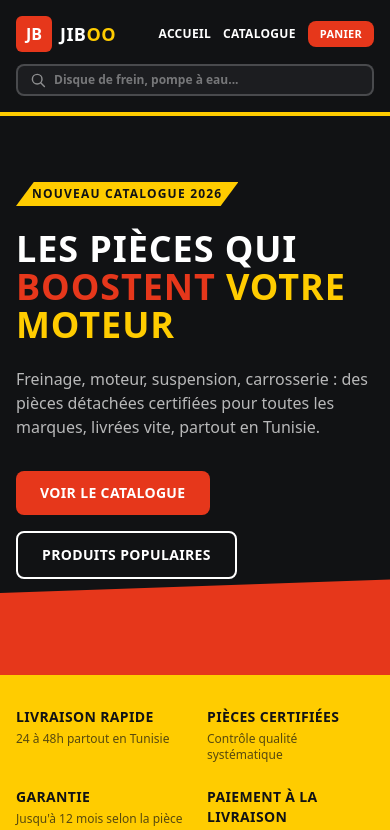
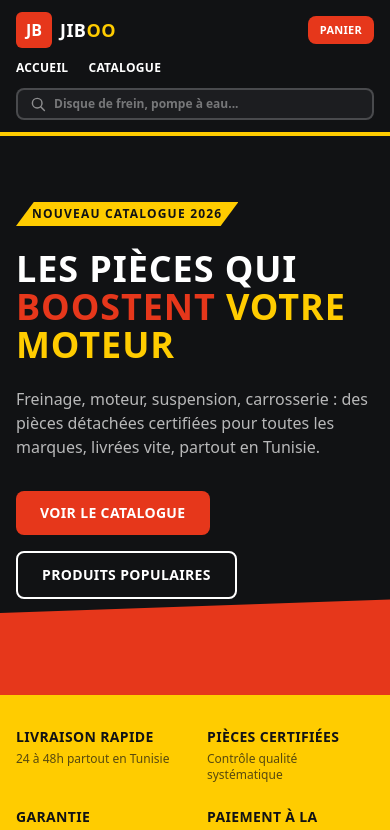
Before and after one commit to Aminechamam/Jiboo, a Next.js app: page / in a window 390 px wide. Shown: the top 830 px of the page. Built offline with nearby package versions, Linux system fonts and the light colour scheme; no server answers; the database is empty.

Commit message:
Fix header mobile: barre du haut fixe (logo + panier), liens et recherche sur leurs propres lignes pour eviter le retour a la ligne sur Android

```diff
--- a/components/Header.tsx
+++ b/components/Header.tsx
@@ -6,8 +6,36 @@ import { useState, type FormEvent } from "react";
 import { useCart } from "./CartContext";
 import { CartDrawer } from "./CartDrawer";
 
+function CartButton() {
+  const { itemCount, toggleCart } = useCart();
+  return (
+    <button
+      type="button"
+      onClick={toggleCart}
+      aria-haspopup="dialog"
+      className="relative flex-none rounded-lg bg-tn-red px-3 py-1.5 text-[11px] font-black uppercase tracking-wide text-tn-white transition-all duration-200 hover:scale-105 hover:bg-tn-amber hover:text-tn-black sm:px-4 sm:py-2 sm:text-xs"
+    >
+      <span className="sm:hidden">Panier</span>
+      <span className="hidden sm:inline">Mon panier</span>
+      {itemCount > 0 && (
+        <span className="absolute -right-2 -top-2 flex h-5 w-5 items-center justify-center rounded-full border-2 border-tn-black bg-tn-amber text-[10px] font-black text-tn-black">
+          {itemCount}
+        </span>
+      )}
+    </button>
+  );
+}
+
+function SearchIcon() {
+  return (
+    <svg viewBox="0 0 20 20" fill="none" className="h-4 w-4 flex-none text-tn-white/50" aria-hidden="true">
+      <circle cx="9" cy="9" r="6" stroke="currentColor" strokeWidth="1.8" />
+      <path d="M14 14l4 4" stroke="currentColor" strokeWidth="1.8" strokeLinecap="round" />
+    </svg>
+  );
+}
+
 export function Header() {
-  const { itemCount, toggleCart } = useCart();
   const router = useRouter();
   const [searchTerm, setSearchTerm] = useState("");
 
@@ -19,8 +47,18 @@ export function Header() {
 
   return (
     <header className="sticky top-0 z-40 border-b-4 border-tn-amber bg-tn-black">
-      <div className="mx-auto flex max-w-7xl flex-wrap items-center justify-between gap-3 px-4 py-4 sm:flex-nowrap sm:gap-4 sm:px-6 lg:px-8">
-        <Link href="/" className="flex items-center gap-2">
+      <div className="mx-auto max-w-7xl px-4 py-3 sm:px-6 sm:py-4 lg:px-8">
+        {/*
+          The top bar only ever puts two short items side by side (logo,
+          cart button) so it always fits on one line regardless of device —
+          French UI text renders wider on some Android browsers than on iOS
+          at the same viewport width, which used to make the nav links wrap
+          unpredictably and blow up the header's height on Android. Search
+          and the Accueil/Catalogue links get their own dedicated full-width
+          rows below instead of competing for space on this line.
+        */}
+        <div className="flex items-center justify-between gap-3">
+          <Link href="/" className="flex flex-none items-center gap-2">
             <span className="flex h-9 w-9 items-center justify-center rounded-md bg-tn-red font-black text-tn-white">
               JB
             </span>
@@ -29,60 +67,70 @@ export function Header() {
             </span>
           </Link>
 
-        <form
-          onSubmit={handleSearch}
-          role="search"
-          className="order-3 flex w-full items-center gap-2 sm:order-none sm:w-auto sm:max-w-xs sm:flex-1"
-        >
+          {/* Desktop/tablet: search + nav links + cart all inline */}
+          <div className="hidden flex-1 items-center justify-end gap-6 sm:flex">
+            <form onSubmit={handleSearch} role="search" className="w-full max-w-xs flex-1">
               <label htmlFor="site-search" className="sr-only">
                 Rechercher une pièce
               </label>
               <div className="flex w-full items-center gap-2 rounded-lg border-2 border-tn-white/20 bg-tn-black-soft px-3 py-1.5 transition-colors duration-200 focus-within:border-tn-amber">
-            <svg
-              viewBox="0 0 20 20"
-              fill="none"
-              className="h-4 w-4 flex-none text-tn-white/50"
-              aria-hidden="true"
-            >
-              <circle cx="9" cy="9" r="6" stroke="currentColor" strokeWidth="1.8" />
-              <path d="M14 14l4 4" stroke="currentColor" strokeWidth="1.8" strokeLinecap="round" />
-            </svg>
+                <SearchIcon />
                 <input
                   id="site-search"
                   type="search"
                   value={searchTerm}
                   onChange={(e) => setSearchTerm(e.target.value)}
                   placeholder="Disque de frein, pompe à eau..."
-              className="w-full bg-transparent text-xs font-bold text-tn-white placeholder:text-tn-white/40 focus:outline-none sm:text-sm"
+                  className="w-full bg-transparent text-sm font-bold text-tn-white placeholder:text-tn-white/40 focus:outline-none"
                 />
               </div>
             </form>
 
-        <nav className="flex items-center gap-3 text-xs font-bold uppercase tracking-wide text-tn-white sm:gap-6 sm:text-sm">
+            <nav className="flex flex-none items-center gap-6 text-sm font-bold uppercase tracking-wide text-tn-white">
               <Link href="/" className="transition-colors duration-200 hover:text-tn-amber">
                 Accueil
               </Link>
-          <Link
-            href="/catalogue"
-            className="transition-colors duration-200 hover:text-tn-amber"
-          >
+              <Link href="/catalogue" className="transition-colors duration-200 hover:text-tn-amber">
                 Catalogue
               </Link>
-          <button
-            type="button"
-            onClick={toggleCart}
-            aria-haspopup="dialog"
-            className="relative rounded-lg bg-tn-red px-3 py-1.5 text-[11px] font-black uppercase tracking-wide text-tn-white transition-all duration-200 hover:scale-105 hover:bg-tn-amber hover:text-tn-black sm:px-4 sm:py-2 sm:text-xs"
-          >
-            <span className="sm:hidden">Panier</span>
-            <span className="hidden sm:inline">Mon panier</span>
-            {itemCount > 0 && (
-              <span className="absolute -right-2 -top-2 flex h-5 w-5 items-center justify-center rounded-full border-2 border-tn-black bg-tn-amber text-[10px] font-black text-tn-black">
-                {itemCount}
-              </span>
-            )}
-          </button>
+              <CartButton />
             </nav>
+          </div>
+
+          {/* Mobile: just the cart button next to the logo */}
+          <div className="sm:hidden">
+            <CartButton />
+          </div>
+        </div>
+
+        {/* Mobile-only: Accueil/Catalogue on their own row — always fits,
+            never competes with the cart button or the search bar. */}
+        <nav className="mt-3 flex items-center gap-5 text-xs font-bold uppercase tracking-wide text-tn-white sm:hidden">
+          <Link href="/" className="transition-colors duration-200 hover:text-tn-amber">
+            Accueil
+          </Link>
+          <Link href="/catalogue" className="transition-colors duration-200 hover:text-tn-amber">
+            Catalogue
+          </Link>
+        </nav>
+
+        {/* Mobile-only: search bar, full width on its own row */}
+        <form onSubmit={handleSearch} role="search" className="mt-3 sm:hidden">
+          <label htmlFor="site-search-mobile" className="sr-only">
+            Rechercher une pièce
+          </label>
+          <div className="flex w-full items-center gap-2 rounded-lg border-2 border-tn-white/20 bg-tn-black-soft px-3 py-1.5 transition-colors duration-200 focus-within:border-tn-amber">
+            <SearchIcon />
+            <input
+              id="site-search-mobile"
+              type="search"
+              value={searchTerm}
+              onChange={(e) => setSearchTerm(e.target.value)}
+              placeholder="Disque de frein, pompe à eau..."
+              className="w-full bg-transparent text-xs font-bold text-tn-white placeholder:text-tn-white/40 focus:outline-none"
+            />
+          </div>
+        </form>
       </div>
 
       <CartDrawer />
```
Lines whose indentation alone changed are shown as unchanged.
